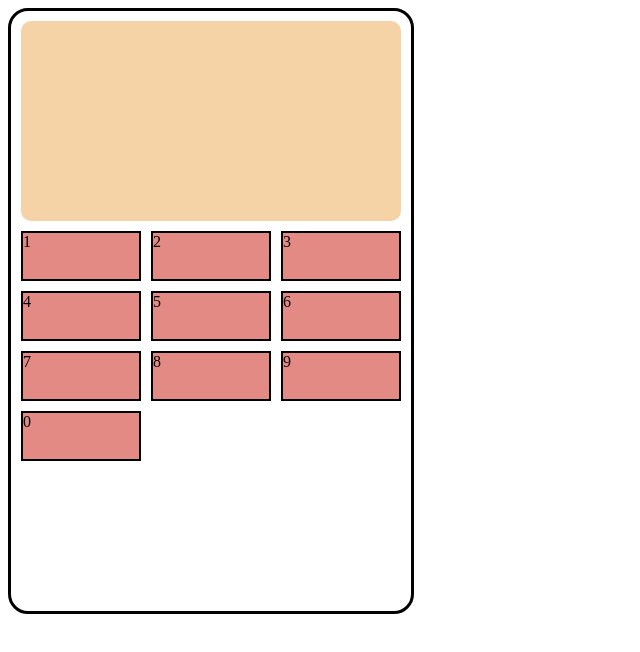
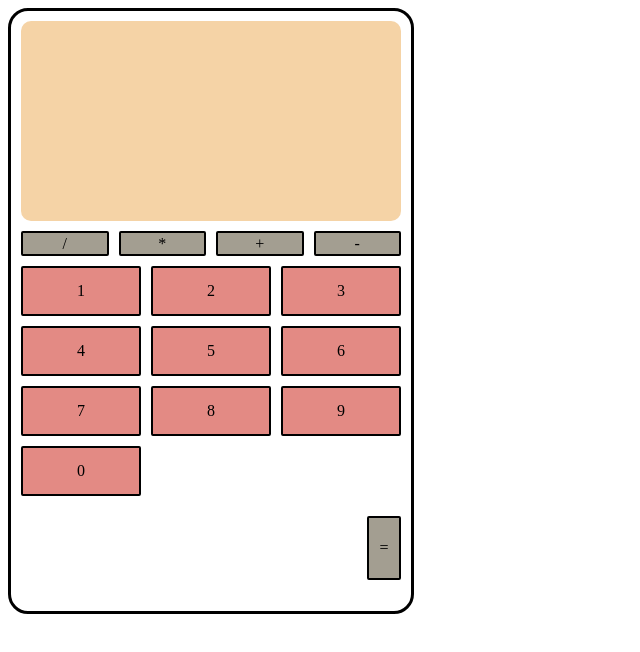
Before and after one commit to mogs-git/calculator, a plain HTML site: page index.html in a window 1280 px wide. Shown: the whole page, without its empty margins (0-640 px from the left). Drawn offline with Linux system fonts and the light colour scheme.

Commit message:
click events and add display update

```diff
--- a/index.html
+++ b/index.html
@@ -9,7 +9,10 @@
 
   	<div id="calculator_body">
   		<div id="display_section"></div>
-  		<div id="number_button_section"></div>
+  		<div id="button_sections">
+  			<div id="operator_button_section"></div>
+  			<div id="number_button_section"></div>
+  		</div>
   	</div>
 
 
--- a/script.js
+++ b/script.js
@@ -11,9 +11,70 @@ for (let i = 1; i < 10; i++) {
 };
 numbers.push(0); // push zero to end of array.
 
+// create buttons
 for (let i = 0; i < numbers.length; i++) {
 	let button = document.createElement("div");
-	button.classList.add("number_button");
+	button.classList.add("number_button","button");
 	button.textContent = numbers[i];
+	if (numbers[i] === 0) {
+		button.classList.add("zero_button");
+	}
 	number_buttons.appendChild(button);
 }
+
+
+const operator_buttons = document.getElementById("operator_button_section");
+
+let operators = ["/", "*", "+", "-"];
+
+// create buttons
+for (let i = 0; i < operators.length; i++) {
+	let button = document.createElement("div");
+	button.classList.add("operator_button","button");
+	button.textContent = operators[i];
+	operator_buttons.appendChild(button);
+}
+
+
+// Create evaluate button
+let evaluate_button = document.createElement("div");
+evaluate_button.classList.add("evaluate_button","operator_button","button");
+evaluate_button.textContent = "=";
+const button_sections = document.getElementById("button_sections");
+button_sections.appendChild(evaluate_button);
+
+
+// Doing operations
+//---------------------------------------------------------------------------------
+
+const all_buttons = document.getElementsByClassName("button")
+
+for (let i = 0; i < all_buttons.length; i++) {
+	all_buttons[i].addEventListener("click", (e) => {
+
+		// Add content to sum array for the evaluate function
+		if (e.target.textContent.includes(operators.concat(["="]))) {
+			sum_array.push(e.target.textContent);
+		} else {
+			sum_array.push(Number(e.target.textContent));
+		}
+
+		// Add content to display
+		display_array.push(e.target.textContent);
+		let display_text = "";
+		display_array.forEach((symbol) => {
+			display_text = display_text + " " + symbol;
+		})
+		display.textContent = display_text;
+	})
+}
+
+let display_array = [];
+
+
+let sum_array = [];
+
+
+function evaluate() {
+
+}
--- a/styles.css
+++ b/styles.css
@@ -23,9 +23,35 @@
   	margin: 10px;
 }
 
+.button {
+	display: flex;
+	justify-content: center;
+	align-items: center;
+	border: black 2px solid;
+	border-radius: 2px;
+}
+
 .number_button {
 	background-color:  #e38a84;
-	border: black 2px solid;
+}
+
+#operator_button_section {
+	display: grid;
+	grid-template-columns: repeat(4, 1fr);
+	grid-auto-rows: 25px;
+	grid-gap: 10px;
+	margin: 10px;
+}
+
+.operator_button {
+	background-color:  #a39e91;
+}
+
+.evaluate_button {
+	height: 60px;
+	width: 30px;
+	float: right;
+	margin: 10px	;
 }
 
 .basic_operator_button {
```
